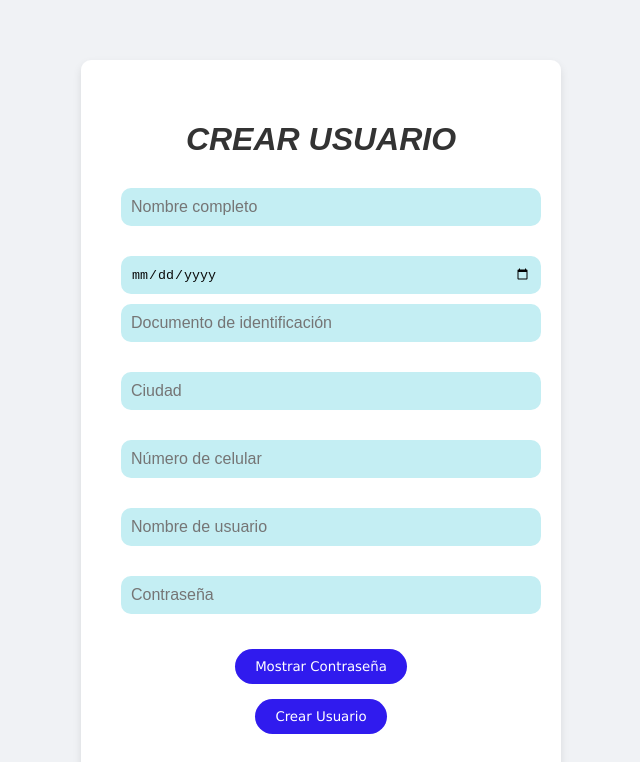
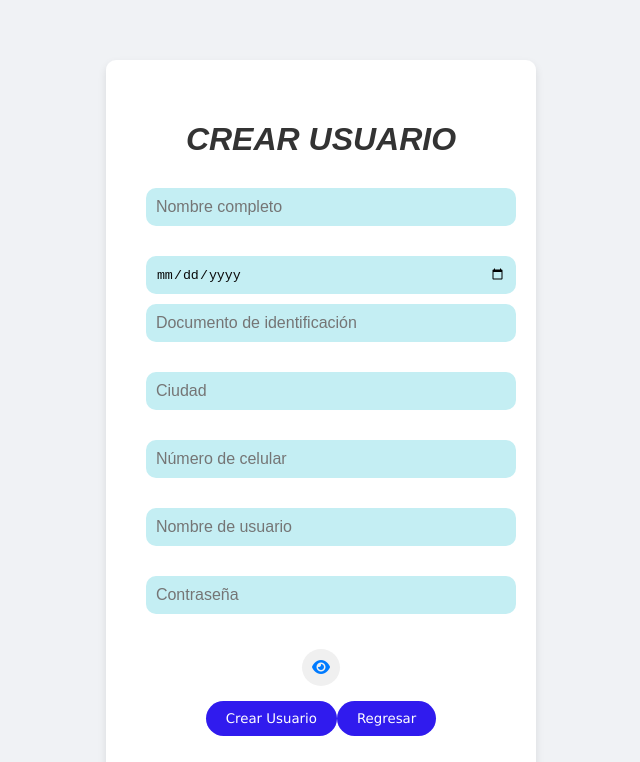
Before and after one commit to Oscarjmp98/GanaLocoFront, a React (Vite) app in the folder GanaLoco/: page /createUser in a window 1280 px wide. Shown: the part 190-952 px from the top of the page, without its empty margins (319-959 px from the left). Built offline with nearby package versions, Linux system fonts and the light colour scheme.

Commit message:
Se modifica el frond para que entre a otra vista

```diff
--- a/GanaLoco/package.json
+++ b/GanaLoco/package.json
@@ -1,5 +1,5 @@
 {
-  "name": "doritos",
+  "name": "ganaloco",
   "private": true,
   "version": "0.0.0",
   "type": "module",
@@ -10,6 +10,7 @@
     "preview": "vite preview"
   },
   "dependencies": {
+    "@fortawesome/fontawesome-free": "^6.6.0",
     "axios": "^1.7.7",
     "mongoose": "^8.7.2",
     "react": "^18.2.0",
--- a/GanaLoco/src/components/CreateUser.jsx
+++ b/GanaLoco/src/components/CreateUser.jsx
@@ -1,6 +1,7 @@
 import './styles/CreateUser.css';
 import { useState } from 'react';
 import { useNavigate } from 'react-router-dom';
+import '@fortawesome/fontawesome-free/css/all.min.css';
 import axios from 'axios';
 
 function CreateUser() {
@@ -22,7 +23,7 @@ function CreateUser() {
         setSuccessMessage('');
 
         try {
-            const response = await axios.post('http://localhost:5000/createUser', {
+            const response = await axios.post('http://localhost:5000/v1/routes/createUser', {
                 username,
                 password,
                 nombre,
@@ -108,11 +109,14 @@ function CreateUser() {
                             onChange={(e) => setPassword(e.target.value)}
                             required
                         />
-                        <button type="button" onClick={() => setShowPassword(!showPassword)}>
-                            {showPassword ? "Ocultar" : "Mostrar"} Contraseña
+                       <button type="button" className="password-toggle-button" onClick={() => setShowPassword(!showPassword)}>
+                            <i className={showPassword ? "fas fa-eye-slash" : "fas fa-eye"}></i>
                         </button>
                     </div>
                     <button type="submit">Crear Usuario</button>
+                    <button type="button" id="btnCreateUser" onClick={() => navigate('/')}>
+                        Regresar
+                    </button>
                     {successMessage && <p className="success">{successMessage}</p>}
                     {errorMessage && <p className="error">{errorMessage}</p>}
                 </div>
--- a/GanaLoco/src/components/Form.jsx
+++ b/GanaLoco/src/components/Form.jsx
@@ -1,6 +1,67 @@
 import './styles/Form.css';
 import { useState } from 'react';
 import { useNavigate } from 'react-router-dom';
+
+function LoginUser() {
+    const [username, setUsername] = useState('');
+    const [password, setPassword] = useState('');
+    const navigate = useNavigate();
+
+    const validateUser = async (event) => {
+        event.preventDefault();
+        try {
+            const response = await fetch('http://localhost:5000/v1/routes/login', {
+                method: 'POST',
+                headers: {
+                    'Content-Type': 'application/json',
+                },
+                body: JSON.stringify({ username, password }),
+            });
+
+            if (!response.ok) {
+                throw new Error('Network response was not ok :P');
+            }
+
+            const data = await response.json();
+
+            if (data && data.success) {
+                /*alert(data.message);*/
+                navigate('/UserHome');
+            } else {
+                alert(data.message || 'Error desconocido');
+            }
+        } catch (error) {
+            console.error('Error:', error);
+            alert('Error en la solicitud: Lol ' + error.message);
+        }
+    };
+
+    return (
+        <form onSubmit={validateUser}>
+            <h1 id="txtBienvenida">Inicio de sesión</h1>
+            <h4 className="txt">Correo: </h4>
+            <input type="text" className="entry" onChange={(e) => setUsername(e.target.value)} /><br />
+            <h4 className="txt">Contraseña</h4>
+            <input type="password" className="entry" onChange={(e) => setPassword(e.target.value)} /><br />
+
+            {/* Botón para Inicio de sesion */}
+            <button type="submit" id="btnCreateUser">
+                Ingresar
+            </button>
+            <button type="button" id="btnCreateUser" onClick={() => navigate('/createUser')}>
+                Crear Usuario
+            </button>
+        </form>
+    );
+}
+
+export default LoginUser;
+
+
+/*import './styles/Form.css';
+import { useState } from 'react';
+import { useNavigate } from 'react-router-dom';
+import axios from 'axios';
 
 function Form({ callback }) {
     const [username, setUsername] = useState('');
@@ -10,7 +71,7 @@ function Form({ callback }) {
     const validateUser = async (event) => {
         event.preventDefault();
         try {
-            const response = await fetch('http://localhost:4000/v1/signos/login', {
+            const response = await axios.post('http://localhost:5000/loginUser', {
                 method: 'POST',
                 headers: {
                     'Content-Type': 'application/json',
@@ -44,9 +105,11 @@ function Form({ callback }) {
             <input type="text" className="entry" onChange={(e) => setUsername(e.target.value)} /><br />
             <h4 className="txt">Contraseña</h4>
             <input type="password" className="entry" onChange={(e) => setPassword(e.target.value)} /><br />
-            <input type="submit" value="Ingresar" id="btnEnviar" />
 
-            {/* Botón para crear usuario */}
+            {/* Botón para crear usuario }
+            <button type="submit" id="btnCreateUser"
+            >   Ingresar
+            </button>
             <button type="button" id="btnCreateUser" onClick={() => navigate('/createUser')}
             >   Crear Usuario
             </button>
@@ -57,4 +120,4 @@ function Form({ callback }) {
     );
 }
 
-export default Form;
+export default Form;*/
--- a/GanaLoco/src/components/UserHome.jsx
+++ b/GanaLoco/src/components/UserHome.jsx
@@ -5,7 +5,7 @@ import { useState } from "react";
 
 function UserHome({ user }) {
     if (user !== "user" || !user) {
-        return <Navigate to="/" />
+        /*return <Navigate to="/" />*/
     }
     const home = useNavigate();
     const [textoSigno, setTextoSigno] = useState('');
--- a/GanaLoco/src/components/styles/CreateUser.css
+++ b/GanaLoco/src/components/styles/CreateUser.css
@@ -149,7 +149,27 @@ input[type="checkbox"] {
 input[type="checkbox"]:checked {
     accent-color: #2ce9f0; /* Cambia el color del checkbox cuando está seleccionado */
 }
+/*-----------------------------------------------------------------------*/
+/* Estilos para el botón de mostrar/ocultar contraseña */
+.password-toggle-button {
+    background-color: #f0f0f0; /* Fondo claro */
+    border: none; /* Sin borde */
+    border-radius: 50%; /* Botón redondo */
+    padding: 10px; /* Espaciado interno */
+    cursor: pointer; /* Cursor de mano */
+    transition: background-color 0.3s ease; /* Transición suave para el fondo */
+}
 
-label:hover {
-    color: #301bee; /* Cambia el color del texto al pasar el cursor */
+.password-toggle-button:hover {
+    background-color: #e0e0e0; /* Fondo más oscuro al pasar el ratón */
 }
+
+.password-toggle-button:focus {
+    outline: none; /* Sin borde de enfoque */
+    box-shadow: 0 0 0 2px #007bff; /* Sombra azul al enfocar */
+}
+
+.password-toggle-button i {
+    color: #007bff; /* Color del ícono */
+    font-size: 16px; /* Tamaño del ícono */
+}
```
Also changed, not shown: 1 other file (tests, documents, lock files or other folders).
